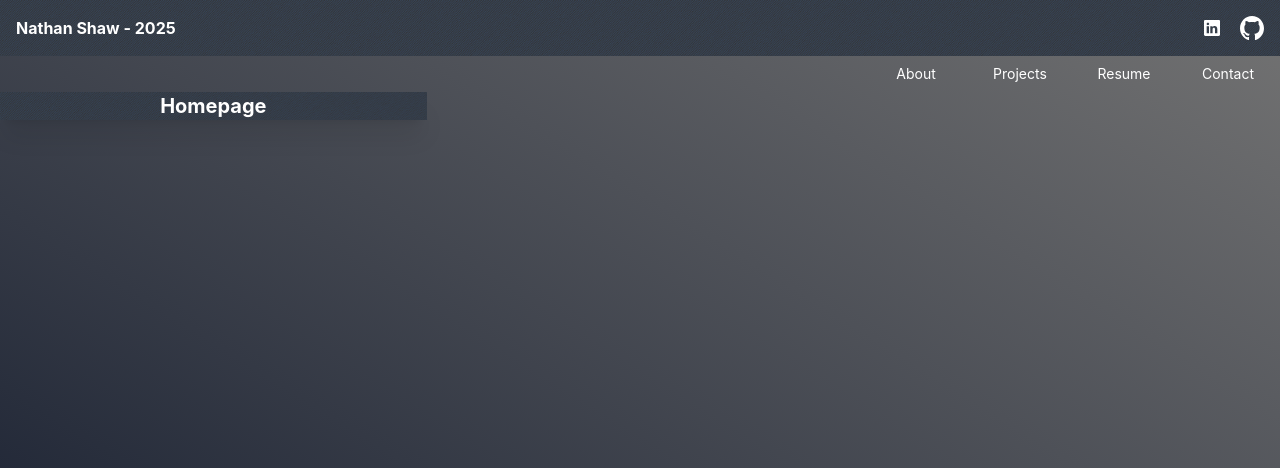
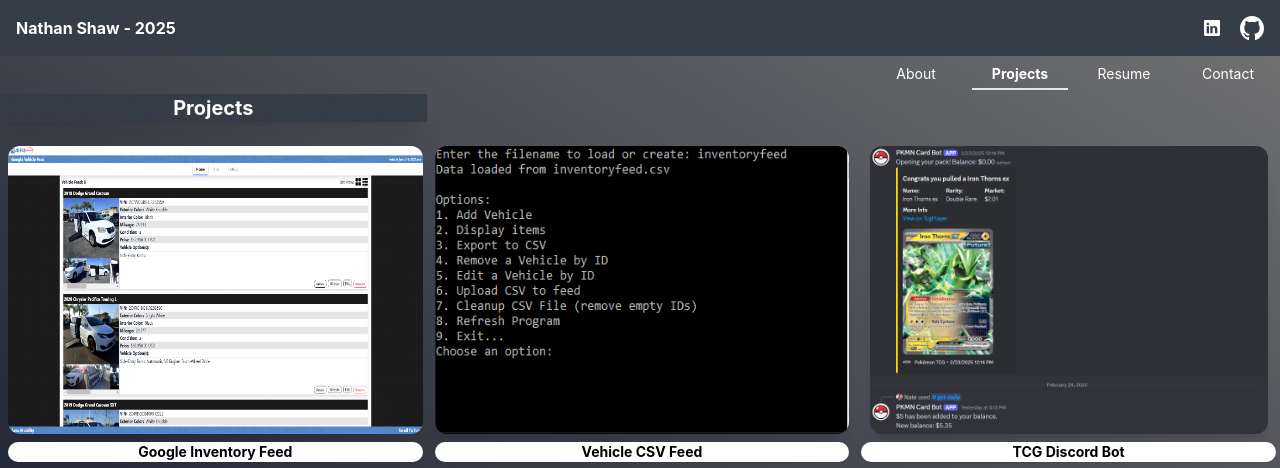
Before and after one commit to nshaw973/Nathan-Shaw-Portfolio-2025, a React (Create React App) app: page /Nathan-Shaw-Portfolio-2025/projects in a window 1280 px wide. Shown: the top 468 px of the page. Built offline with nearby package versions, Linux system fonts and the light colour scheme; what tailwindcss-animated would draw is missing.

Commit message:
cleaned up some styling involving the about and projects page

```diff
--- a/src/App.js
+++ b/src/App.js
@@ -6,11 +6,11 @@
 
 function App() {
   // Set basename dynamically
-  const basename = process.env.NODE_ENV === 'production' ? '/Nathan-Shaw-Portfolio-2025' : '/';
+  const basename = '/Nathan-Shaw-Portfolio-2025'
 
   return (
     <BrowserRouter basename={basename}>
-      <div className="App min-w-svw min-h-svh flex flex-col bg-gradient-to-tr from-slate-900 to-neutral-500 bg-fixed overflow-y-hidden">
+      <div className="App min-w-svw min-h-svh flex flex-col bg-gradient-to-tr from-slate-900 to-neutral-500 bg-fixed overflow-y-hidden text-black">
         <Navbar />
         <div className="flex flex-grow w-full ml-auto mr-auto">
           <Routes>
--- a/src/pages/About/About.js
+++ b/src/pages/About/About.js
@@ -7,7 +7,7 @@
 const About = () => {
   return (
     <div
-      className="flex flex-grow flex-col md:flex-row w-full  overflow-y-scroll pt-4"
+      className="flex flex-grow flex-col md:flex-row w-full  overflow-y-scroll pt-4 animate-fade"
       style={{ height: "calc(100vh - 8rem)" }}
     >
       <div
--- a/src/pages/Projects/Projects.js
+++ b/src/pages/Projects/Projects.js
@@ -26,11 +26,12 @@
               className="flex flex-col w-full sm:w-1/2 lg:w-1/3 p-2 pr-1 text-sm animate-fade animate-ease-out
             "
             >
-              <img
-                src={project.image}
-                className="h-24 rounded-xl shadow-xl min-h-48 ml-auto mr-auto"
-                alt={`${project.title}-cover`}
-              ></img>
+                <img
+                  src={project.image}
+                  className="h-24 rounded-xl shadow-xl min-h-72 ml-auto mr-auto"
+                  alt={`${project.title}-cover`}
+
+                />
               <div className="w-full flex flex-col">
                 <strong className="rounded-xl bg-white mt-2 shadow">
                   {project.title}
```
